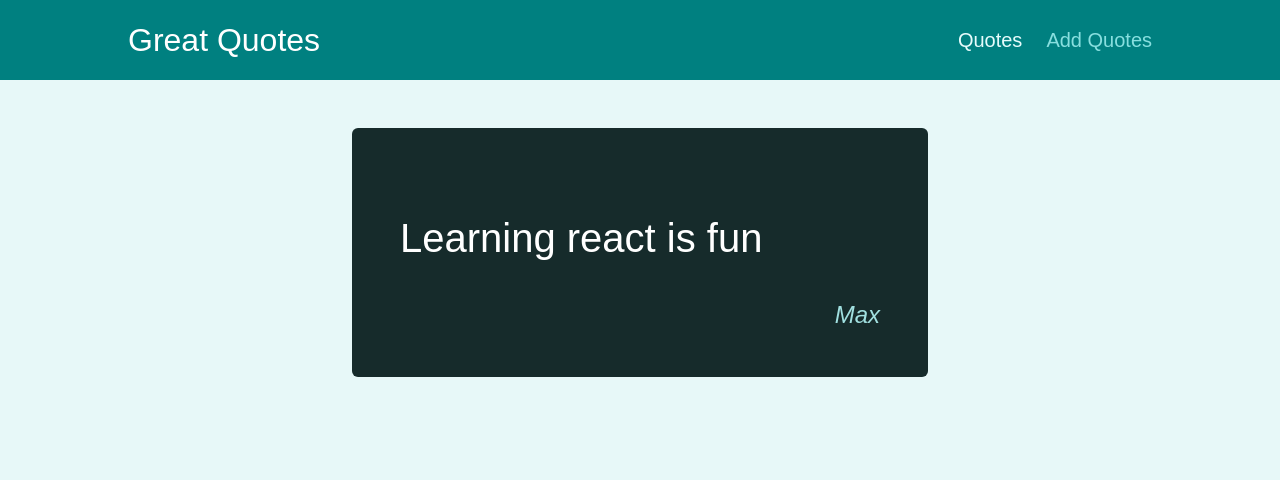
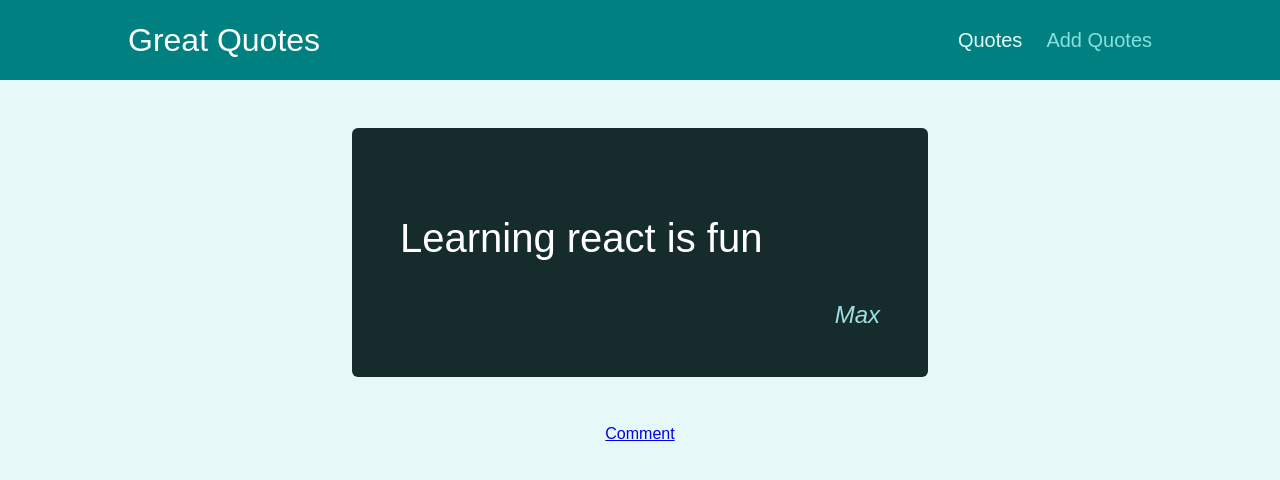
Before and after one commit to harini24/react--building-multi-page-SPA-using-router, a React (Create React App) app: page /quotes/q1 in a window 1280 px wide. Shown: the top 480 px of the page. Built offline with nearby package versions, Linux system fonts and the light colour scheme.

Commit message:
getting creative with nested routes

```diff
--- a/src/pages/Quote.js
+++ b/src/pages/Quote.js
@@ -1,5 +1,6 @@
 import React from "react"
 import { Route, useParams } from "react-router"
+import { Link } from "react-router-dom";
 import Comments from '../components/comments/Comments'
 import HighlightedQuote from '../components/quotes/HighlightedQuote'
 const DUMMY_QUOTES = [
@@ -16,6 +17,11 @@ const Quote = props => {
     }
     return <React.Fragment>
         <HighlightedQuote text={quote.text} author={quote.author} />
+        <Route path="/quotes/:quoteId" exact>
+            <div className='centered'>
+                <Link className='btn-flat' to={`/quotes/${quote.id}/comments`}>Comment</Link>
+            </div>
+        </Route>
         {/* <Route path={`/quotes/${quoteId}/comments`}> */}
         <Route path="/quotes/:quoteId/comments">
             <Comments></Comments>
```
Also changed, not shown: 1 other file (tests, documents, lock files or other folders).
